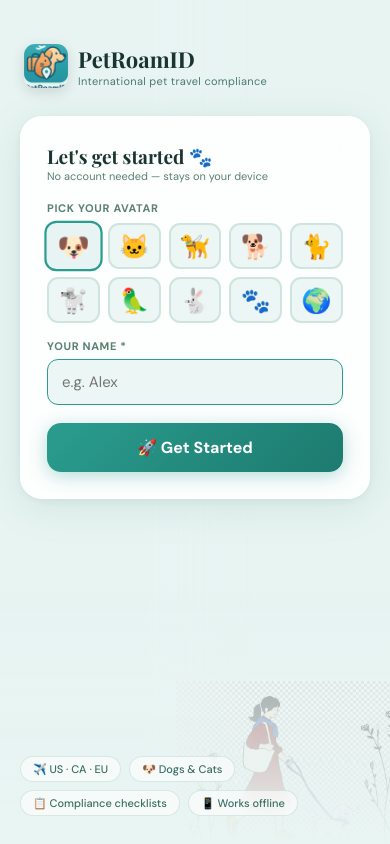
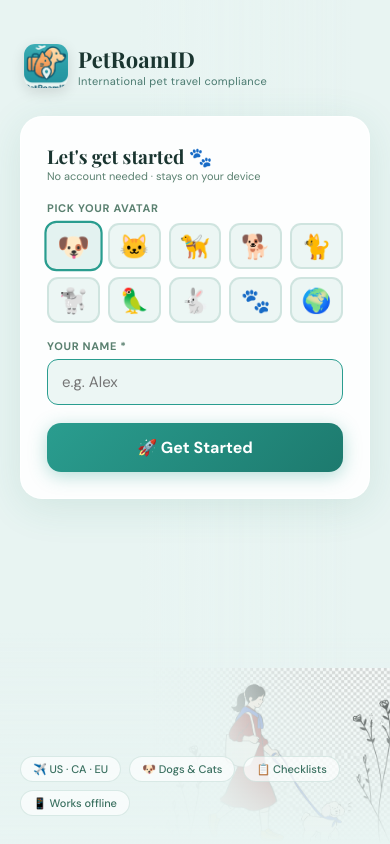
Before and after one commit to kkbcori/petroamid-web, a React (Vite) app: page /petroamid-web/profile in a window 390 px wide. Built offline with nearby package versions, Linux system fonts and the light colour scheme.

Commit message:
fix: mobile-first img pattern, solid bg eliminates checkerboard

```diff
--- a/src/components/Illustrations.tsx
+++ b/src/components/Illustrations.tsx
@@ -1,3 +1,15 @@
+// ─────────────────────────────────────────────────────────────────────────────
+// PetRoamID – Page Banners
+//
+// Mobile-first pattern — maps directly to React Native:
+//   Web  <img>            →  RN  <Image source={require(...)} />
+//   Web  position:absolute →  RN  position:'absolute'
+//   Web  backgroundColor  →  RN  backgroundColor
+//   Web  opacity          →  RN  opacity
+//
+// Key: parent has solid backgroundColor → transparent PNG areas show that
+//      colour → zero checkerboard on web AND mobile.
+// ─────────────────────────────────────────────────────────────────────────────
 import React from 'react';
 
 import sceneAirport  from '../assets/scene-airport.png';
@@ -7,43 +19,49 @@ import sceneWalk     from '../assets/scene-walk.png';
 import sceneBackpack from '../assets/scene-backpack.png';
 import sceneCats     from '../assets/scene-cats.png';
 
+// ── Per-page theme colours ────────────────────────────────────────────────────
 export const WELCOME_COLOR   = '#E8F4F2';
-export const DASHBOARD_COLOR = '#FDF0E8';
+export const DASHBOARD_COLOR = '#FEF0E8';
 export const PETS_COLOR      = '#FEF3E2';
 export const TRAVEL_COLOR    = '#E8EDF8';
 export const CHECKLIST_COLOR = '#F5EEE6';
 export const SETTINGS_COLOR  = '#FFF0E0';
 
+// ── Shared banner ─────────────────────────────────────────────────────────────
 interface BannerProps {
   title:       string;
   subtitle?:   string;
-  color:       string;
+  color:       string;       // solid background — transparent PNG pixels show this
   imgSrc:      string;
   imgSide?:    'left' | 'right';
   imgHeight?:  number;
-  imgOpacity?: number;
   titleColor?: string;
 }
 
 export function PageBanner({
-  title, subtitle, color, imgSrc,
+  title,
+  subtitle,
+  color,
+  imgSrc,
   imgSide    = 'right',
-  imgHeight  = 220,
-  imgOpacity = 0.65,
+  imgHeight  = 210,
   titleColor = '#1a2e2b',
 }: BannerProps) {
   return (
     <div style={{
-      position:     'relative',
-      overflow:     'hidden',
-      background:   color,
-      borderRadius: '0 0 32px 32px',
-      marginBottom: 24,
-      marginLeft:   -16,
-      marginRight:  -16,
-      height:       imgHeight,
+      position:        'relative',
+      overflow:        'hidden',
+      // ↓ This solid colour fills the whole banner.
+      //   Transparent PNG pixels show THIS colour — no checkerboard ever.
+      backgroundColor:  color,
+      borderRadius:    '0 0 28px 28px',
+      marginBottom:     22,
+      marginLeft:      -16,
+      marginRight:     -16,
+      height:           imgHeight,
     }}>
-      {/* Illustration — no mix-blend-mode so transparent areas show banner colour */}
+
+      {/* ── Illustration image ── */}
       <img
         src={imgSrc}
         alt=""
@@ -51,53 +69,50 @@ export function PageBanner({
         style={{
           position:       'absolute',
           bottom:          0,
-          [imgSide]:      -10,
-          height:         '100%',
-          maxWidth:       '65%',
+          [imgSide]:      -8,
+          height:         '95%',
+          maxWidth:       '62%',
           objectFit:      'contain',
           objectPosition: 'bottom',
-          opacity:         imgOpacity,
-          // NO mixBlendMode — transparent PNG areas now show the banner bg colour
+          // Only use opacity — no blend modes (not available in React Native)
+          opacity:         0.88,
           userSelect:     'none',
           pointerEvents:  'none',
         }}
       />
 
-      {/* Gradient on image side so it dissolves left→right */}
+      {/* Horizontal gradient — keeps text legible, fades image into bg colour */}
       <div style={{
-        position:   'absolute',
-        inset:       0,
-        background:  imgSide === 'right'
-          ? `linear-gradient(to right, ${color} 30%, ${color}88 55%, transparent 80%)`
-          : `linear-gradient(to left,  ${color} 30%, ${color}88 55%, transparent 80%)`,
+        position:      'absolute',
+        inset:          0,
+        background:     imgSide === 'right'
+          ? `linear-gradient(to right, ${color} 28%, ${color}e0 46%, ${color}88 62%, ${color}22 80%, transparent 100%)`
+          : `linear-gradient(to left,  ${color} 28%, ${color}e0 46%, ${color}88 62%, ${color}22 80%, transparent 100%)`,
         pointerEvents: 'none',
       }} />
 
-      {/* Bottom fade */}
+      {/* Bottom fade — content below reads cleanly */}
       <div style={{
-        position:   'absolute',
-        bottom:      0, left: 0, right: 0,
-        height:     '40%',
-        background: `linear-gradient(to bottom, transparent, ${color})`,
+        position:      'absolute',
+        bottom:         0, left: 0, right: 0,
+        height:        '38%',
+        background:    `linear-gradient(to bottom, transparent, ${color})`,
         pointerEvents: 'none',
       }} />
 
-      {/* Text — full width, no maxWidth clipping */}
-      <div style={{
-        position: 'relative',
-        zIndex:    2,
-        padding:  '24px 20px 20px',
-      }}>
+      {/* Text */}
+      <div style={{ position: 'relative', zIndex: 2, padding: '22px 20px 18px' }}>
         <h1 style={{
           fontFamily:   "'Playfair Display', Georgia, serif",
-          fontSize:      24,
+          fontSize:      22,
           fontWeight:    700,
           color:         titleColor,
           lineHeight:    1.25,
-          marginBottom:  6,
-          // Prevent title running under the image by limiting to ~55% of width
-          maxWidth:     '55%',
-        }}>{title}</h1>
+          marginBottom:  5,
+          maxWidth:     '58%',
+        }}>
+          {title}
+        </h1>
         {subtitle && (
           <p style={{
             fontSize:   13,
@@ -105,28 +120,65 @@ export function PageBanner({
             opacity:    0.65,
             lineHeight: 1.5,
             margin:     0,
-            maxWidth:  '52%',
-          }}>{subtitle}</p>
+            maxWidth:  '54%',
+          }}>
+            {subtitle}
+          </p>
         )}
       </div>
     </div>
   );
 }
 
+// ── Named shortcuts (one per page) ────────────────────────────────────────────
 export function DashboardBanner({ title, subtitle }: { title: string; subtitle: string }) {
-  return <PageBanner title={title} subtitle={subtitle} color={DASHBOARD_COLOR} imgSrc={sceneHug}      imgSide="right" imgOpacity={0.75} imgHeight={200} titleColor="#3b1a0a" />;
+  return (
+    <PageBanner
+      title={title} subtitle={subtitle}
+      color={DASHBOARD_COLOR} imgSrc={sceneHug}
+      titleColor="#3b1a0a"
+    />
+  );
 }
+
 export function PetsBanner() {
-  return <PageBanner title="My Pets 🐾" subtitle="Manage your travel companions" color={PETS_COLOR} imgSrc={sceneCats}     imgSide="right" imgOpacity={0.70} imgHeight={200} titleColor="#5c2d00" />;
+  return (
+    <PageBanner
+      title="My Pets 🐾" subtitle="Manage your travel companions"
+      color={PETS_COLOR} imgSrc={sceneCats}
+      titleColor="#5c2d00"
+    />
+  );
 }
+
 export function TravelBanner() {
-  return <PageBanner title="Plan a Trip ✈️" subtitle="Generate your compliance checklist" color={TRAVEL_COLOR} imgSrc={sceneAirport}  imgSide="right" imgOpacity={0.65} imgHeight={200} titleColor="#1a2952" />;
+  return (
+    <PageBanner
+      title="Plan a Trip ✈️" subtitle="Generate your compliance checklist"
+      color={TRAVEL_COLOR} imgSrc={sceneAirport}
+      titleColor="#1a2952"
+    />
+  );
 }
+
 export function ChecklistBanner({ title, subtitle }: { title: string; subtitle: string }) {
-  return <PageBanner title={title} subtitle={subtitle} color={CHECKLIST_COLOR} imgSrc={scenePlane}    imgSide="right" imgOpacity={0.70} imgHeight={200} titleColor="#3b2710" />;
+  return (
+    <PageBanner
+      title={title} subtitle={subtitle}
+      color={CHECKLIST_COLOR} imgSrc={scenePlane}
+      titleColor="#3b2710"
+    />
+  );
 }
+
 export function SettingsBanner() {
-  return <PageBanner title="Settings ⚙️" subtitle="Profile, backup & data" color={SETTINGS_COLOR} imgSrc={sceneBackpack} imgSide="right" imgOpacity={0.65} imgHeight={200} titleColor="#5c2800" />;
+  return (
+    <PageBanner
+      title="Settings ⚙️" subtitle="Profile, backup & data"
+      color={SETTINGS_COLOR} imgSrc={sceneBackpack}
+      titleColor="#5c2800"
+    />
+  );
 }
 
 export { sceneWalk };
--- a/src/pages/ProfilePage.tsx
+++ b/src/pages/ProfilePage.tsx
@@ -1,10 +1,16 @@
+// ─────────────────────────────────────────────────────────────────────────────
+// ProfilePage — mobile-first pattern
+// backgroundColor on root + <img> with opacity only
+// Maps cleanly to React Native: View + ImageBackground + opacity
+// ─────────────────────────────────────────────────────────────────────────────
 import React, { useState } from 'react';
 import { useNavigate } from 'react-router-dom';
 import { useProfileStore } from '../store/profileStore';
 import { Colors } from '../utils/theme';
-import logoUrl from '../assets/logo.jpg';
-import { sceneWalk, WELCOME_COLOR } from '../components/Illustrations';
+import logoUrl       from '../assets/logo.jpg';
+import sceneWalkUrl  from '../assets/scene-walk.png';
 
+const BG = '#E8F4F2';
 const AVATARS = ['🐶','🐱','🦮','🐕','🐈','🐩','🦜','🐇','🐾','🌍'];
 
 export default function ProfilePage() {
@@ -28,106 +34,92 @@ export default function ProfilePage() {
   }
 
   return (
-    <div style={{
-      minHeight:  '100vh',
-      background: WELCOME_COLOR,
-      display:    'flex',
-      flexDirection: 'column',
-      position:   'relative',
-      overflow:   'hidden',
-    }}>
+    // Root: solid BG colour — transparent PNG pixels show this, never checkerboard
+    <div style={{ minHeight: '100vh', backgroundColor: BG, display: 'flex', flexDirection: 'column', position: 'relative', overflow: 'hidden' }}>
 
-      {/* ── Walking scene — bleeds in from the right, bottom ── */}
-      <img src={sceneWalk} alt="" aria-hidden style={{
-        position:       'fixed',
-        bottom:          0,
-        right:          -20,
-        height:         '52vh',
-        maxWidth:       '60vw',
-        objectFit:      'contain',
-        objectPosition: 'bottom right',
-        opacity:         0.50,
-        // mixBlendMode removed — transparent areas now show banner bg colour
-        pointerEvents:  'none',
-        userSelect:     'none',
-      }} />
+      {/* ── Walk scene — bottom-right, opacity only ── */}
+      <img
+        src={sceneWalkUrl}
+        alt=""
+        aria-hidden="true"
+        style={{
+          position:       'fixed',
+          bottom:          0,
+          right:          -16,
+          height:         '50vh',
+          maxWidth:       '65vw',
+          objectFit:      'contain',
+          objectPosition: 'bottom right',
+          opacity:         0.85,
+          userSelect:     'none',
+          pointerEvents:  'none',
+          zIndex:          0,
+        }}
+      />
 
-      {/* Right-side gradient — blends image into background */}
+      {/* Gradient — protects text from image overlap */}
       <div style={{
         position:      'fixed',
         inset:          0,
-        background:    `linear-gradient(to right, ${WELCOME_COLOR} 38%, transparent 65%)`,
+        background:    `linear-gradient(to right, ${BG} 36%, ${BG}dd 55%, ${BG}55 72%, transparent 90%)`,
         pointerEvents: 'none',
+        zIndex:         1,
       }} />
-      {/* Bottom gradient */}
       <div style={{
         position:      'fixed',
-        bottom:        0, left: 0, right: 0,
-        height:        '30vh',
-        background:    `linear-gradient(to bottom, transparent, ${WELCOME_COLOR})`,
+        bottom:         0, left: 0, right: 0,
+        height:        '25vh',
+        background:    `linear-gradient(to bottom, transparent, ${BG})`,
         pointerEvents: 'none',
+        zIndex:         1,
       }} />
 
-      {/* ── Logo + brand header ── */}
+      {/* ── Logo ── */}
       <div style={{ position: 'relative', zIndex: 2, padding: '44px 24px 0' }}>
         <div style={{ display: 'flex', alignItems: 'center', gap: 10 }}>
-          <img src={logoUrl} alt="PetRoamID" style={{
-            width: 44, height: 44, borderRadius: 11, objectFit: 'cover',
-            boxShadow: '0 4px 14px rgba(0,0,0,0.12)',
-          }} />
+          <img src={logoUrl} alt="PetRoamID" style={{ width: 44, height: 44, borderRadius: 11, objectFit: 'cover', boxShadow: '0 4px 14px rgba(0,0,0,0.12)' }} />
           <div>
-            <div style={{ fontFamily: "'Playfair Display', Georgia, serif", fontSize: 22, fontWeight: 700, color: '#1a3530' }}>
-              PetRoamID
-            </div>
-            <div style={{ fontSize: 11, color: '#4a7a70', letterSpacing: '0.03em' }}>
-              International pet travel compliance
-            </div>
+            <div style={{ fontFamily: "'Playfair Display', Georgia, serif", fontSize: 22, fontWeight: 700, color: '#1a3530' }}>PetRoamID</div>
+            <div style={{ fontSize: 11, color: '#4a7a70', letterSpacing: '0.03em' }}>International pet travel compliance</div>
           </div>
         </div>
       </div>
 
       {/* ── Card ── */}
-      <div style={{
-        position: 'relative', zIndex: 2,
-        flex:      1,
-        display:   'flex',
-        alignItems: 'flex-start',
-        justifyContent: 'flex-start',
-        padding:  '28px 20px 0',
-      }}>
+      <div style={{ position: 'relative', zIndex: 2, flex: 1, padding: '28px 20px 0' }}>
         <div style={{
-          background:    'rgba(255,255,255,0.88)',
-          backdropFilter: 'blur(16px)',
-          WebkitBackdropFilter: 'blur(16px)',
-          borderRadius:  22,
-          padding:        26,
-          width:         '100%',
-          maxWidth:       400,
-          boxShadow:    '0 8px 40px rgba(42,130,110,0.12), 0 2px 8px rgba(0,0,0,0.06)',
-          border:       '1px solid rgba(255,255,255,0.7)',
+          background:          'rgba(255,255,255,0.90)',
+          backdropFilter:      'blur(12px)',
+          WebkitBackdropFilter: 'blur(12px)',
+          borderRadius:         22,
+          padding:              26,
+          width:               '100%',
+          maxWidth:             400,
+          boxShadow:           '0 8px 40px rgba(42,130,110,0.12)',
+          border:              '1px solid rgba(255,255,255,0.8)',
         }}>
 
-          {/* Profile list */}
+          {/* Existing profiles */}
           {!creating && profiles.length > 0 && (<>
-            <h2 style={{ fontSize: 19, fontWeight: 700, color: '#1a3530', marginBottom: 4 }}>
-              Who's travelling? 🌍
-            </h2>
+            <h2 style={{ fontSize: 19, fontWeight: 700, color: '#1a3530', marginBottom: 4 }}>Who's travelling? 🌍</h2>
             <p style={{ fontSize: 13, color: '#5a8070', marginBottom: 16 }}>Select your profile to continue</p>
             {profiles.map(p => (
               <button key={p.id} onClick={() => switchProfile(p.id)} style={{
                 width: '100%', display: 'flex', alignItems: 'center', gap: 12,
                 padding: '12px 14px', borderRadius: 14, marginBottom: 10,
-                background: `${WELCOME_COLOR}cc`, border: `1.5px solid rgba(42,130,110,0.15)`,
+                backgroundColor: `${BG}cc`, border: `1.5px solid rgba(42,130,110,0.15)`,
                 cursor: 'pointer', textAlign: 'left', transition: 'all .15s',
               }}
-              onMouseEnter={e => { e.currentTarget.style.borderColor = '#2A9D8F'; e.currentTarget.style.transform = 'translateX(4px)'; }}
+              onMouseEnter={e => { e.currentTarget.style.borderColor = '#2A9D8F'; e.currentTarget.style.transform = 'translateX(3px)'; }}
               onMouseLeave={e => { e.currentTarget.style.borderColor = 'rgba(42,130,110,0.15)'; e.currentTarget.style.transform = 'none'; }}>
                 <span style={{ fontSize: 30 }}>{p.avatarEmoji}</span>
                 <div style={{ flex: 1 }}>
                   <div style={{ fontWeight: 700, fontSize: 15, color: '#1a3530' }}>{p.displayName}</div>
-                  <div style={{ fontSize: 11, color: '#5a8070' }}>Joined {new Date(p.createdAt).toLocaleDateString('en', { month: 'short', year: 'numeric' })}</div>
+                  <div style={{ fontSize: 11, color: '#5a8070' }}>
+                    Joined {new Date(p.createdAt).toLocaleDateString('en', { month: 'short', year: 'numeric' })}
+                  </div>
                 </div>
-                <div style={{ color: '#2A9D8F', fontSize: 18, fontWeight: 700 }}>›</div>
+                <span style={{ color: '#2A9D8F', fontSize: 18, fontWeight: 700 }}>›</span>
               </button>
             ))}
             <button onClick={() => setCreating(true)} style={{
@@ -143,7 +135,7 @@ export default function ProfilePage() {
               <div style={{ display: 'flex', alignItems: 'center', gap: 10, marginBottom: 18 }}>
                 {profiles.length > 0 && (
                   <button type="button" onClick={() => { setCreating(false); setError(''); }} style={{
-                    background: `${WELCOME_COLOR}cc`, border: 'none', borderRadius: 8,
+                    backgroundColor: `${BG}cc`, border: 'none', borderRadius: 8,
                     padding: '6px 10px', cursor: 'pointer', color: '#5a8070', fontSize: 13,
                   }}>← Back</button>
                 )}
@@ -151,35 +143,47 @@ export default function ProfilePage() {
                   <h2 style={{ fontSize: 19, fontWeight: 700, color: '#1a3530' }}>
                     {profiles.length === 0 ? "Let's get started 🐾" : 'New Profile'}
                   </h2>
-                  <p style={{ fontSize: 11, color: '#5a8070' }}>No account needed — stays on your device</p>
+                  <p style={{ fontSize: 11, color: '#5a8070' }}>No account needed · stays on your device</p>
                 </div>
               </div>
 
+              {/* Avatar picker */}
               <div style={{ marginBottom: 16 }}>
-                <label style={{ display: 'block', fontSize: 11, fontWeight: 700, color: '#5a8070', marginBottom: 8, textTransform: 'uppercase', letterSpacing: '0.06em' }}>Pick your avatar</label>
+                <label style={{ display: 'block', fontSize: 11, fontWeight: 700, color: '#5a8070', marginBottom: 8, textTransform: 'uppercase', letterSpacing: '0.06em' }}>
+                  Pick your avatar
+                </label>
                 <div style={{ display: 'grid', gridTemplateColumns: 'repeat(5, 1fr)', gap: 8 }}>
                   {AVATARS.map(e => (
                     <button key={e} type="button" onClick={() => setChosenEmoji(e)} style={{
                       fontSize: 24, height: 46, borderRadius: 11,
                       border: `2px solid ${chosenEmoji === e ? '#2A9D8F' : 'rgba(42,130,110,0.15)'}`,
-                      background: chosenEmoji === e ? 'rgba(42,157,143,0.1)' : `${WELCOME_COLOR}cc`,
-                      cursor: 'pointer', transform: chosenEmoji === e ? 'scale(1.1)' : 'scale(1)',
+                      backgroundColor: chosenEmoji === e ? 'rgba(42,157,143,0.12)' : `${BG}cc`,
+                      cursor: 'pointer',
+                      transform: chosenEmoji === e ? 'scale(1.1)' : 'scale(1)',
                       transition: 'all .12s',
                     }}>{e}</button>
                   ))}
                 </div>
               </div>
 
+              {/* Name input */}
               <div style={{ marginBottom: 18 }}>
-                <label style={{ display: 'block', fontSize: 11, fontWeight: 700, color: '#5a8070', marginBottom: 6, textTransform: 'uppercase', letterSpacing: '0.06em' }}>Your Name *</label>
-                <input value={name} onChange={e => { setName(e.target.value); setError(''); }}
-                  placeholder="e.g. Alex" autoFocus style={{
+                <label style={{ display: 'block', fontSize: 11, fontWeight: 700, color: '#5a8070', marginBottom: 6, textTransform: 'uppercase', letterSpacing: '0.06em' }}>
+                  Your Name *
+                </label>
+                <input
+                  value={name}
+                  onChange={e => { setName(e.target.value); setError(''); }}
+                  placeholder="e.g. Alex"
+                  autoFocus
+                  style={{
                     width: '100%', padding: '12px 14px', borderRadius: 11,
                     border: `1.5px solid ${error ? Colors.red : 'rgba(42,130,110,0.2)'}`,
-                    background: `${WELCOME_COLOR}cc`, fontSize: 15, color: '#1a3530',
+                    backgroundColor: `${BG}cc`, fontSize: 15, color: '#1a3530',
                   }}
                   onFocus={e => (e.target.style.borderColor = '#2A9D8F')}
-                  onBlur={e => (e.target.style.borderColor = error ? Colors.red : 'rgba(42,130,110,0.2)')} />
+                  onBlur={e  => (e.target.style.borderColor = error ? Colors.red : 'rgba(42,130,110,0.2)')}
+                />
                 {error && <div style={{ fontSize: 12, color: Colors.red, marginTop: 4 }}>{error}</div>}
               </div>
 
@@ -196,12 +200,12 @@ export default function ProfilePage() {
         </div>
       </div>
 
-      {/* ── Feature pills ── */}
-      <div style={{ position: 'relative', zIndex: 2, display: 'flex', gap: 8, padding: '16px 20px 28px', flexWrap: 'wrap', justifyContent: 'flex-start' }}>
-        {['✈️ US · CA · EU', '🐶 Dogs & Cats', '📋 Compliance checklists', '📱 Works offline'].map(pill => (
+      {/* Feature pills */}
+      <div style={{ position: 'relative', zIndex: 2, display: 'flex', gap: 8, padding: '16px 20px 28px', flexWrap: 'wrap' }}>
+        {['✈️ US · CA · EU', '🐶 Dogs & Cats', '📋 Checklists', '📱 Works offline'].map(pill => (
           <div key={pill} style={{
             padding: '5px 12px', borderRadius: 20,
-            background: 'rgba(255,255,255,0.6)', backdropFilter: 'blur(8px)',
+            backgroundColor: 'rgba(255,255,255,0.65)',
             border: '1px solid rgba(42,130,110,0.15)',
             fontSize: 11, color: '#3a7060', fontWeight: 500,
           }}>{pill}</div>
```
